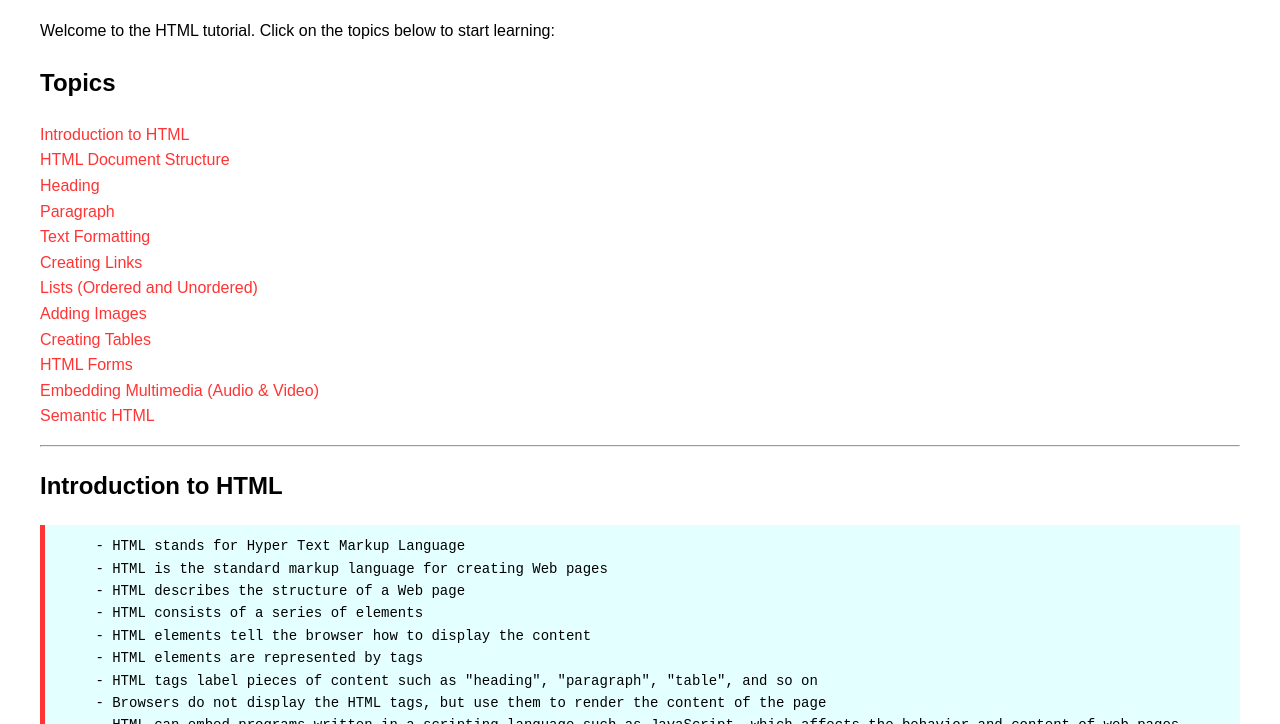
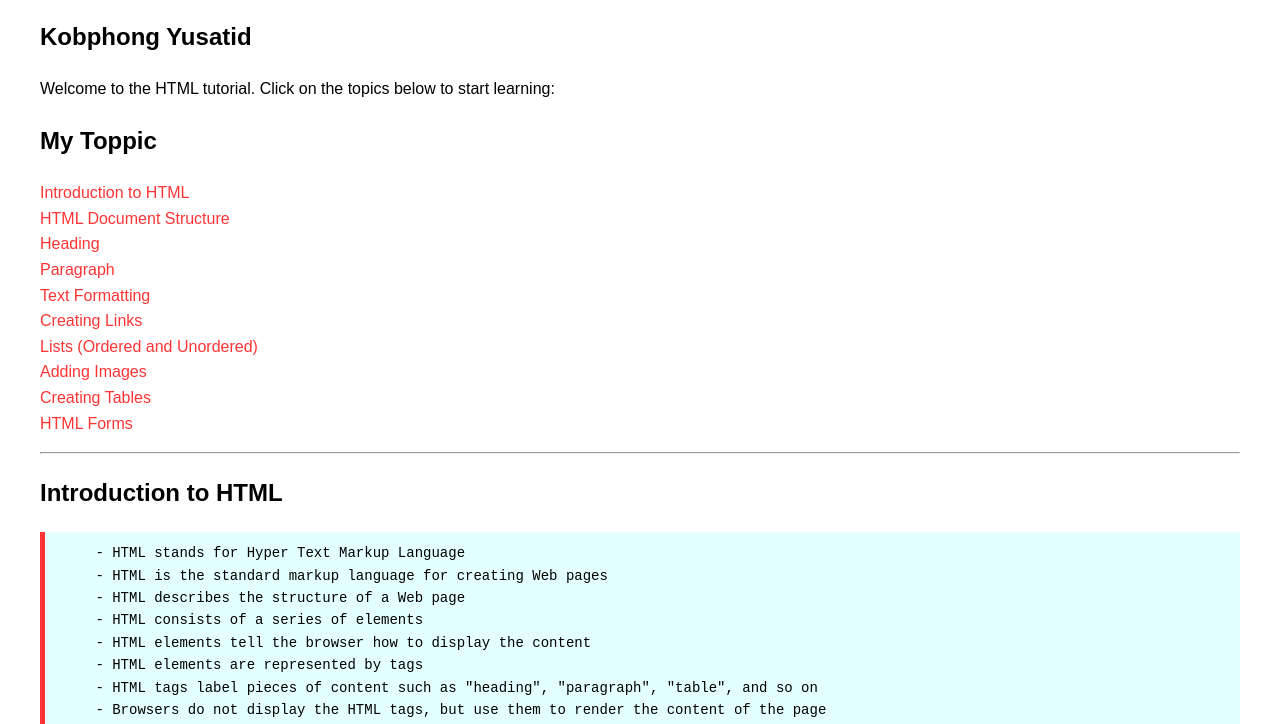
Before and after one commit to mukob43/Eng4com-git-intro, a plain HTML site: page index.html in a window 1280 px wide. Shown: the part 76-800 px from the top of the page. Drawn offline with Linux system fonts and the light colour scheme.

Commit message:
edit index.html

```diff
--- a/index.html
+++ b/index.html
@@ -62,9 +62,10 @@
 <body style="font-family: Arial, Helvetica, sans-serif;">
   <div class="container">
     <h1>HTML Tutorial</h1>
+    <h2>Kobphong Yusatid</h2>
     <p>Welcome to the HTML tutorial. Click on the topics below to start learning:</p>
 
-    <h2>Topics</h2>
+    <h2>My Toppic</h2>
 <ul>
       <li><a href="#Introduction">Introduction to HTML</a></li>
       <li><a href="#Structure">HTML Document Structure</a></li>
@@ -76,8 +77,6 @@
       <li><a href="#Images">Adding Images</a></li>
       <li><a href="#Tables">Creating Tables</a></li>
       <li><a href="#Forms">HTML Forms</a></li>
-      <li><a href="#Multimedia">Embedding Multimedia (Audio & Video)</a></li>
-      <li><a href="#Semantic">Semantic HTML</a></li>
 
 </ul>
 
```
